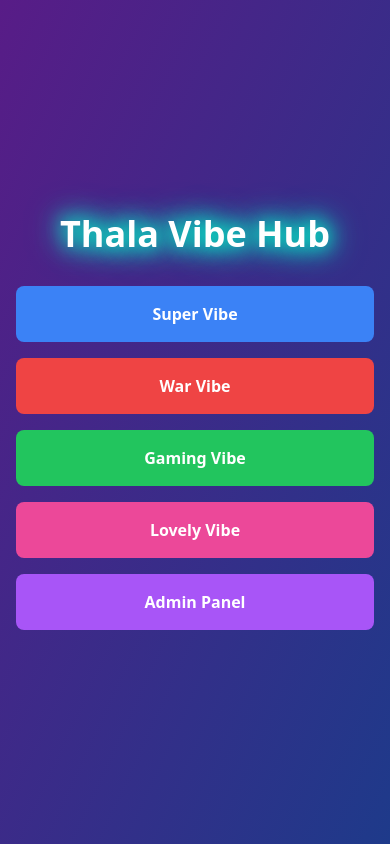
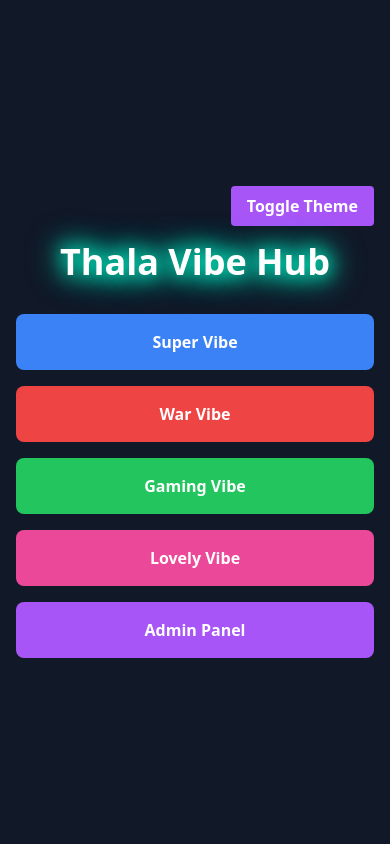
Before and after one commit to Akuttyprince/web-page-thems, a plain HTML site: page index.html in a window 390 px wide. Drawn offline with nearby package versions, Linux system fonts and the light colour scheme.

Commit message:
Enhance theme toggle functionality and improve layout responsiveness

```diff
--- a/index.html
+++ b/index.html
@@ -11,12 +11,17 @@
             50% { text-shadow: 0 0 20px #00ffcc, 0 0 30px #00ffcc, 0 0 40px #00ffcc; }
         }
         .neon-text { animation: neonGlow 1.5s ease-in-out infinite; }
+        .dark-mode { background: #111827; }
+        .light-mode { background: #f3f4f6; }
     </style>
 </head>
-<body class="bg-gray-900 text-white font-sans">
-    <div id="main-page" class="min-h-screen flex flex-col items-center justify-center bg-gradient-to-br from-purple-900 to-blue-900 px-4">
+<body class="min-h-screen flex flex-col items-center justify-center bg-gray-900 text-white font-sans px-4 transition-colors duration-300">
+    <div id="main-page" class="w-full max-w-4xl">
+        <div class="flex justify-end mb-4">
+            <button id="theme-toggle" class="bg-purple-500 hover:bg-purple-600 text-white font-bold py-2 px-4 rounded">Toggle Theme</button>
+        </div>
         <h1 class="text-4xl sm:text-5xl font-bold neon-text mb-8 text-center">Thala Vibe Hub</h1>
-        <div class="grid grid-cols-1 sm:grid-cols-2 gap-4 w-full max-w-2xl">
+        <div class="grid grid-cols-1 sm:grid-cols-2 lg:grid-cols-3 gap-4">
             <a href="super.html" class="bg-blue-500 hover:bg-blue-600 text-white font-bold py-4 px-6 rounded-lg text-center transform hover:scale-105 transition-transform">Super Vibe</a>
             <a href="war.html" class="bg-red-500 hover:bg-red-600 text-white font-bold py-4 px-6 rounded-lg text-center transform hover:scale-105 transition-transform">War Vibe</a>
             <a href="gaming.html" class="bg-green-500 hover:bg-green-600 text-white font-bold py-4 px-6 rounded-lg text-center transform hover:scale-105 transition-transform">Gaming Vibe</a>
@@ -24,5 +29,9 @@
             <a href="admin.html" class="bg-purple-500 hover:bg-purple-600 text-white font-bold py-4 px-6 rounded-lg text-center transform hover:scale-105 transition-transform">Admin Panel</a>
         </div>
     </div>
+    <script src="assets/script.js"></script>
+    <script>
+        document.getElementById('theme-toggle').addEventListener('click', toggleTheme);
+    </script>
 </body>
 </html>
```
